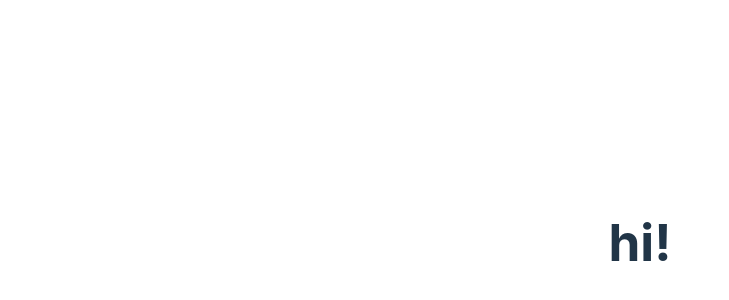
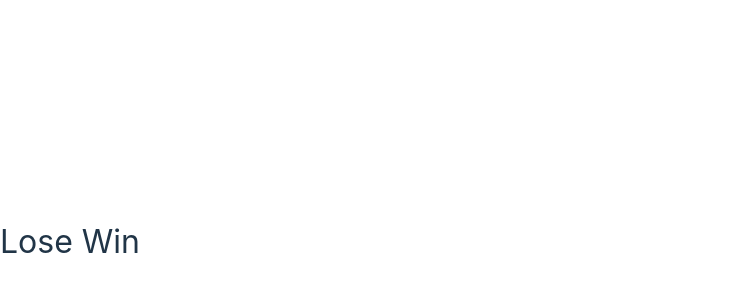
Before and after one commit to evanh237/hangman, a React (Vite) app: page / in a window 1280 px wide. Shown: the part 158-458 px from the top of the page, without its empty margins (0-729 px from the left). Built offline with nearby package versions, Linux system fonts and the light colour scheme.

Commit message:
created simple UI, components

```diff
--- a/src/App.tsx
+++ b/src/App.tsx
@@ -1,6 +1,9 @@
-import "./App.css";
+// import "./App.css";
 import { useState } from "react";
 import words from "./wordList.json";
+import { HangmanDrawing } from "./hangmanDrawing";
+import { HangmanWord } from "./hangmanWord";
+import { Keyboard } from "./keyboard";
 
 function App() {
   const [wordToGuess, setWordToGuess] = useState(() => {
@@ -9,8 +12,23 @@
 
   const [guessedLetters, setGuessedLetters] = useState<string[]>([]);
 
-  console.log(wordToGuess);
-  return <h1>hi!</h1>;
+  return (
+    <div
+      style={{
+        maxWidth: "800px",
+        display: "flex",
+        flexDirection: "column",
+        gap: "2rem",
+        margin: "0 auto",
+        alignItems: "center",
+      }}
+    >
+      <div style={{ fontSize: "2rem", textAlign: "center" }}> Lose Win</div>
+      <HangmanDrawing />
+      <HangmanWord />
+      <Keyboard />
+    </div>
+  );
 }
 
 export default App;
--- /dev/null
+++ b/src/hangmanDrawing.tsx
@@ -0,0 +1 @@
+export function HangmanDrawing() {}
--- /dev/null
+++ b/src/hangmanWord.tsx
@@ -0,0 +1 @@
+export function HangmanWord() {}
--- /dev/null
+++ b/src/keyboard.tsx
@@ -0,0 +1 @@
+export function Keyboard() {}
```
